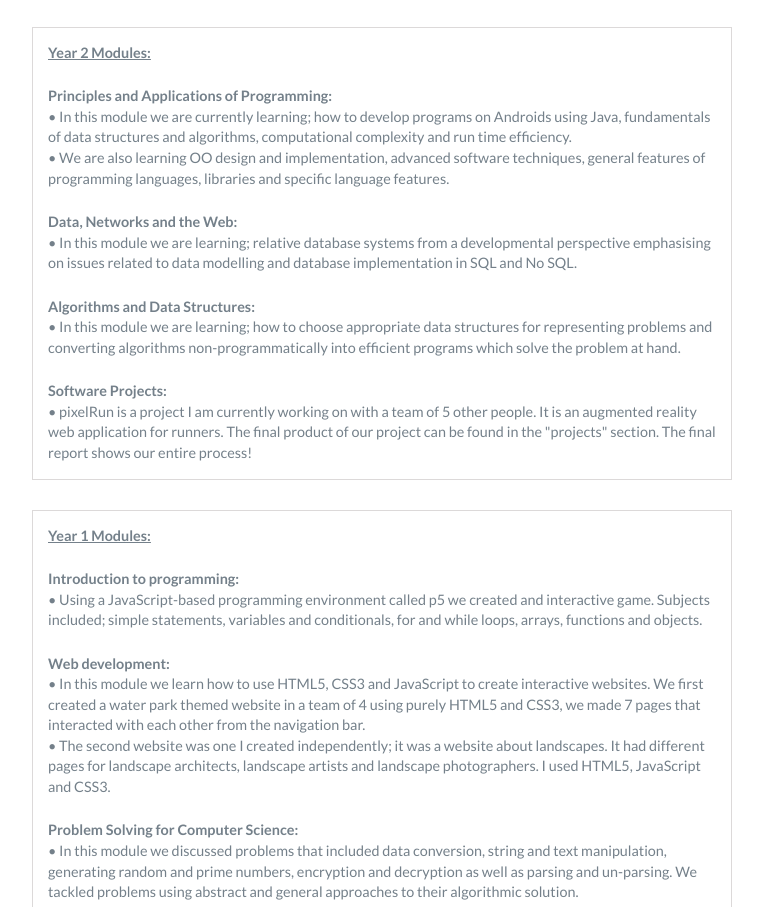
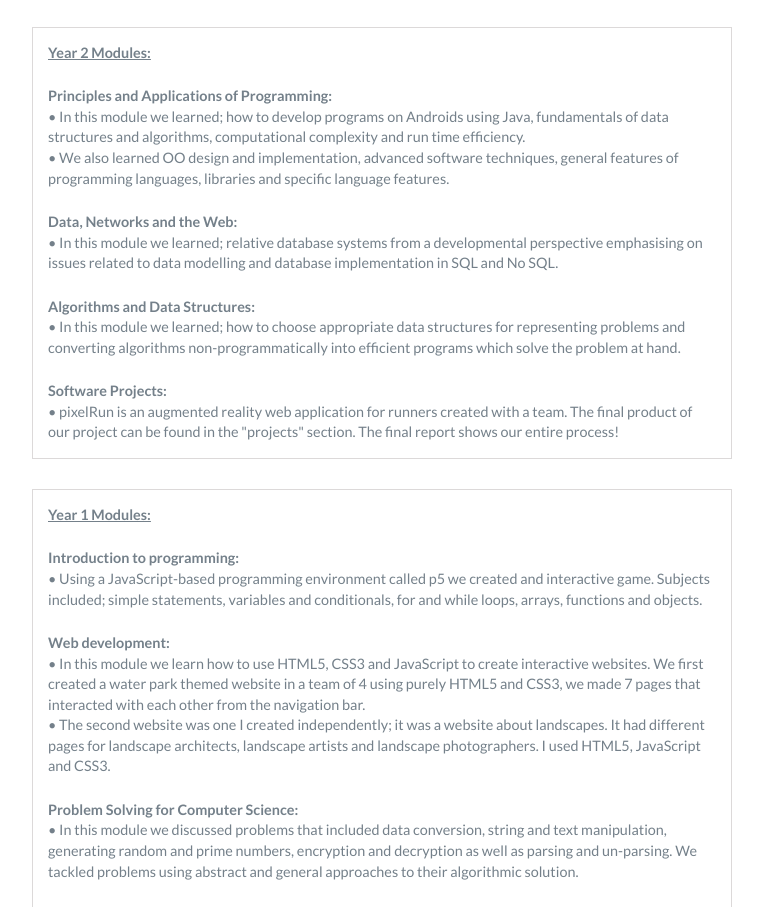
Before and after one commit to HaalaSudi/HaalaSudi.github.io, a plain HTML site: page index.html in a window 1280 px wide. Shown: the part 3092-3999 px from the top of the page, without its empty margins (258-1021 px from the left). Drawn offline with nearby package versions, Linux system fonts and the light colour scheme.

Commit message:
Update index.html

```diff
--- a/index.html
+++ b/index.html
@@ -236,12 +236,12 @@
                 </p>
 
             <p class="space-needed">
-            •	In this module we are currently learning; how to develop programs on Androids using Java,
+            •	In this module we learned; how to develop programs on Androids using Java,
 		    fundamentals of data structures and algorithms, computational complexity and run time efficiency.
                 </p>
 
             <p class="space-needed">
-            •	We are also learning OO design and implementation, advanced software techniques,
+            •	We also learned OO design and implementation, advanced software techniques,
 		    general features of programming languages, libraries and specific language features.
                 </p>
              <br>
@@ -250,7 +250,7 @@
                 </p>
 
             <p class="space-needed">
-            •	In this module we are learning; relative database systems from a developmental perspective emphasising
+            •	In this module we learned; relative database systems from a developmental perspective emphasising
 		    on issues related to data modelling and database implementation in SQL and No SQL.
                 </p>
              <br>
@@ -260,7 +260,7 @@
                 </p>
 
             <p class="space-needed">
-            •	In this module we are learning; how to choose appropriate data structures
+            •	In this module we learned; how to choose appropriate data structures
 		    for representing problems and converting algorithms non-programmatically into efficient programs which solve the problem at hand.
                 </p>
              <br>
@@ -270,8 +270,7 @@
                 </p>
 
             <p class="space-needed">
-            •	pixelRun is a project I am currently working on with a team of 5 other people.
-		It is an augmented reality web application for runners.
+            •	pixelRun is an augmented reality web application for runners created with a team.
 		 The final product of our project can be found in the "projects" section. The final report shows our entire process!
 
             </p>
```
